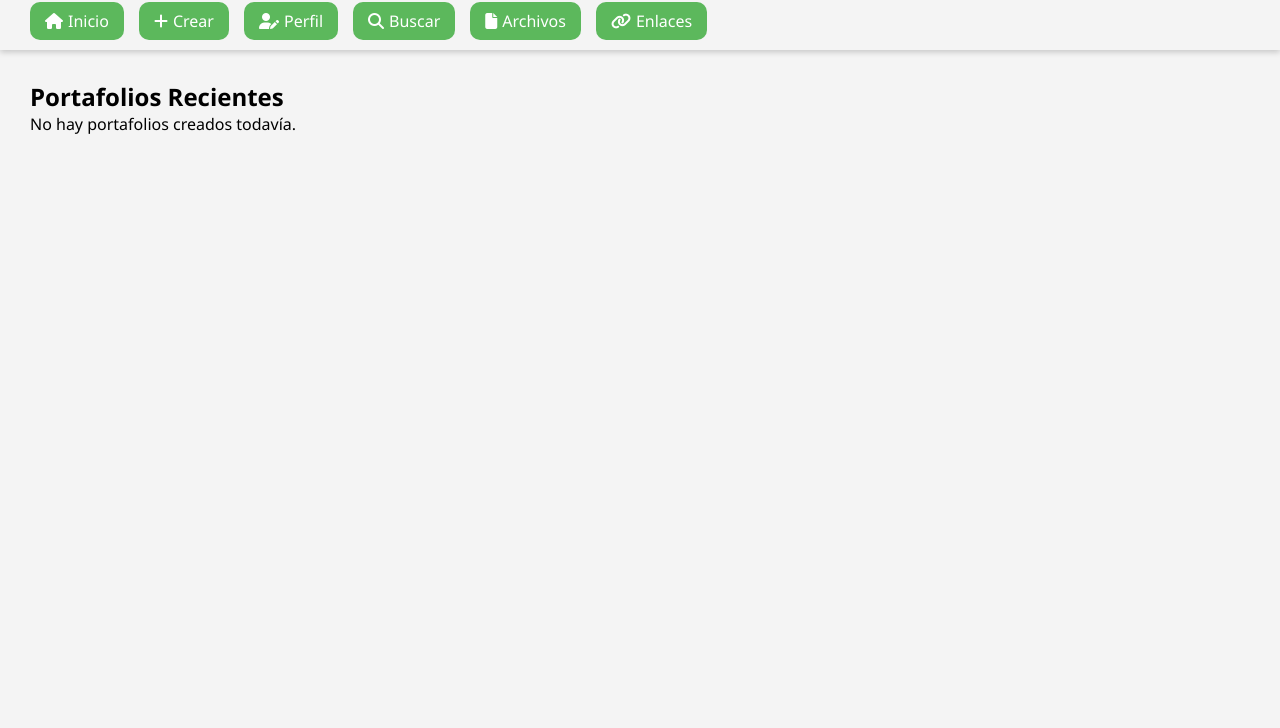
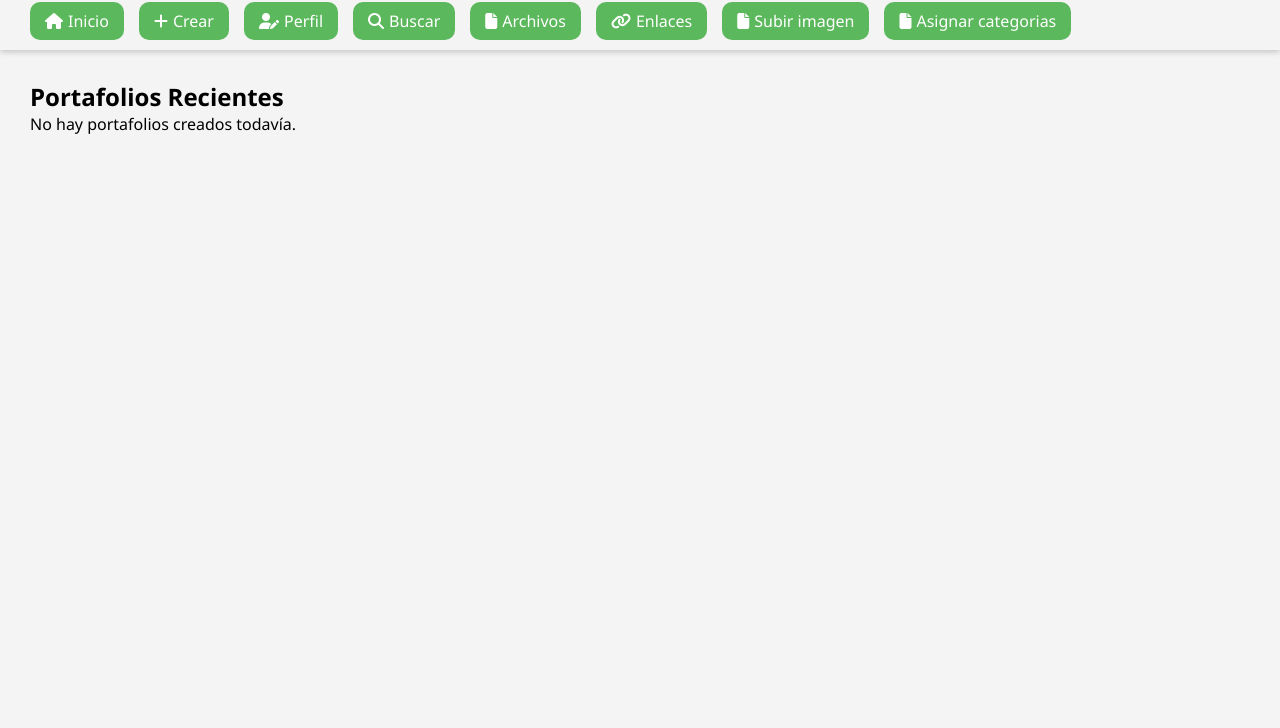
Before and after one commit to JimenaCastellanos/Codes-Creative-Portafolium, a website: page index.html in a window 1280 px wide. Shown: the part 72-800 px from the top of the page. Drawn offline with Linux system fonts and the light colour scheme.

Commit message:
index.html

```diff
--- a/index.html
+++ b/index.html
@@ -54,6 +54,7 @@
       padding: 8px;
       background: transparent;
       font-size: 16px;
+      width: 120px;
     }
 
     .search-bar i {
@@ -124,6 +125,8 @@
         <li><a href="buscador.html"><i class="fas fa-magnifying-glass"></i> Buscar</a></li>
         <li><a href="clasificacion.html"><i class="fas fa-file"></i> Archivos</a></li>
         <li><a href="enlaces.html"><i class="fas fa-link"></i> Enlaces</a></li>
+        <li><a href="Subir imagen.html"><i class="fas fa-file"></i> Subir imagen</a></li>
+        <li><a href="Asignar imagen.html"><i class="fas fa-file"></i> Asignar categorias</a></li>
       </ul>
     </nav>
   </header>
```
Lines whose indentation alone changed are shown as unchanged.
